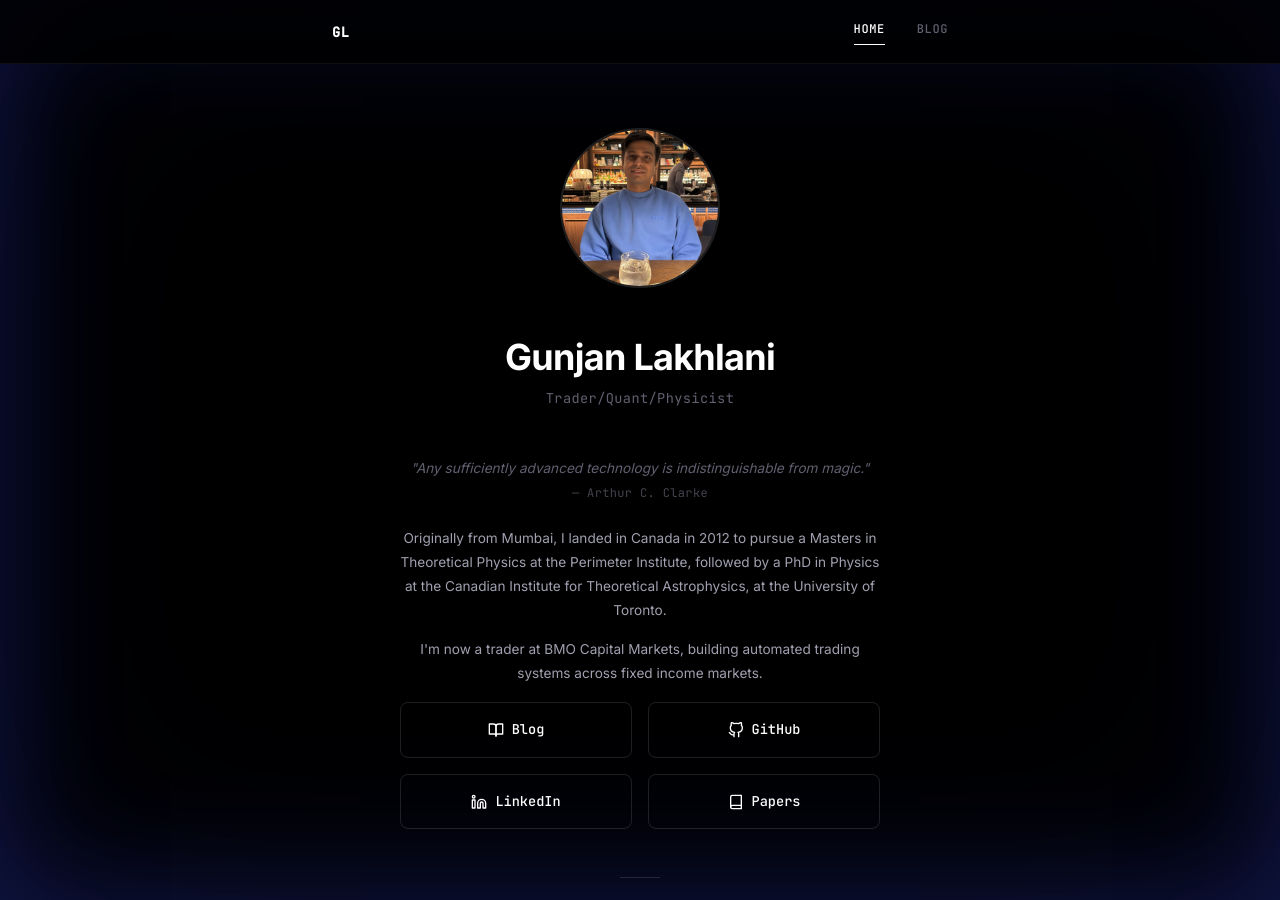
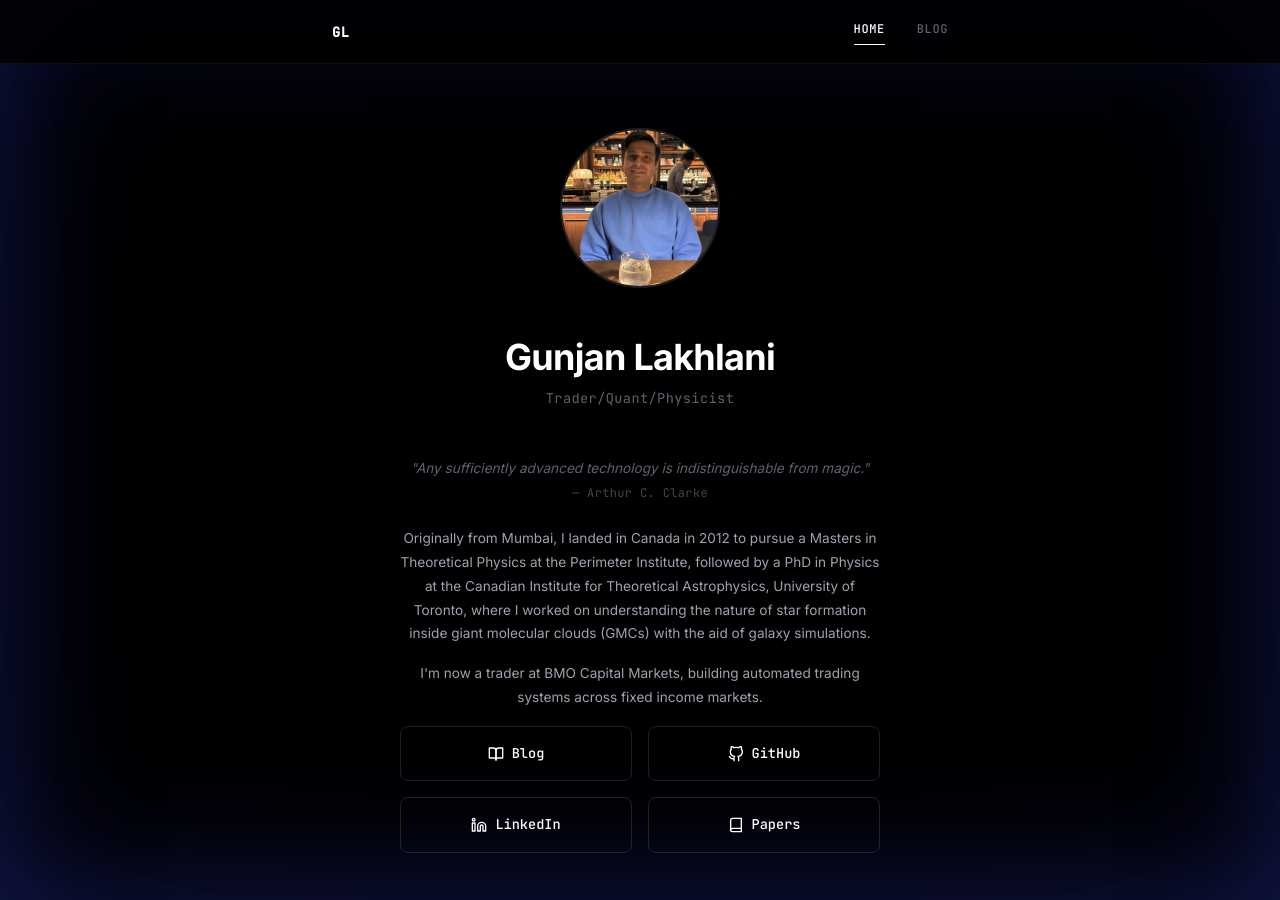
Before and after one commit to gunjanlakhlani/gunjanlakhlani.github.io, a Jekyll site: the page built from index.html, in a window 1280 px wide and 900 px high. Built offline with Jekyll 4.4.1, drawn with Linux system fonts in a browser that asks for light colours.

```diff
--- a/_includes/footer.html
+++ b/_includes/footer.html
@@ -11,7 +11,8 @@
                         </path>
                     </svg>
                 </a>
-                <a href="https://linkedin.com/in/gunjanlakhlani" target="_blank" rel="noopener" aria-label="LinkedIn">
+                <a href="https://www.linkedin.com/in/gunjan-lakhlani-phd-8648869/" target="_blank" rel="noopener"
+                    aria-label="LinkedIn">
                     <svg xmlns="http://www.w3.org/2000/svg" width="20" height="20" viewBox="0 0 24 24" fill="none"
                         stroke="currentColor" stroke-width="2" stroke-linecap="round" stroke-linejoin="round">
                         <path d="M16 8a6 6 0 0 1 6 6v7h-4v-7a2 2 0 0 0-2-2 2 2 0 0 0-2 2v7h-4v-7a6 6 0 0 1 6-6z"></path>
--- a/_layouts/home.html
+++ b/_layouts/home.html
@@ -15,8 +15,8 @@ layout: default
         <p class="hero__bio">
             Originally from Mumbai, I landed in Canada in 2012 to pursue a Masters in Theoretical Physics
             at the Perimeter Institute, followed by a PhD in Physics at the Canadian Institute for Theoretical
-            Astrophysics, at the
-            University of Toronto.
+            Astrophysics, University of Toronto, where I worked on understanding the nature of star formation inside
+            giant molecular clouds (GMCs) with the aid of galaxy simulations.
         </p>
         <p class="hero__bio">
             I'm now a trader at BMO Capital Markets, building automated trading systems across fixed income markets.
```
